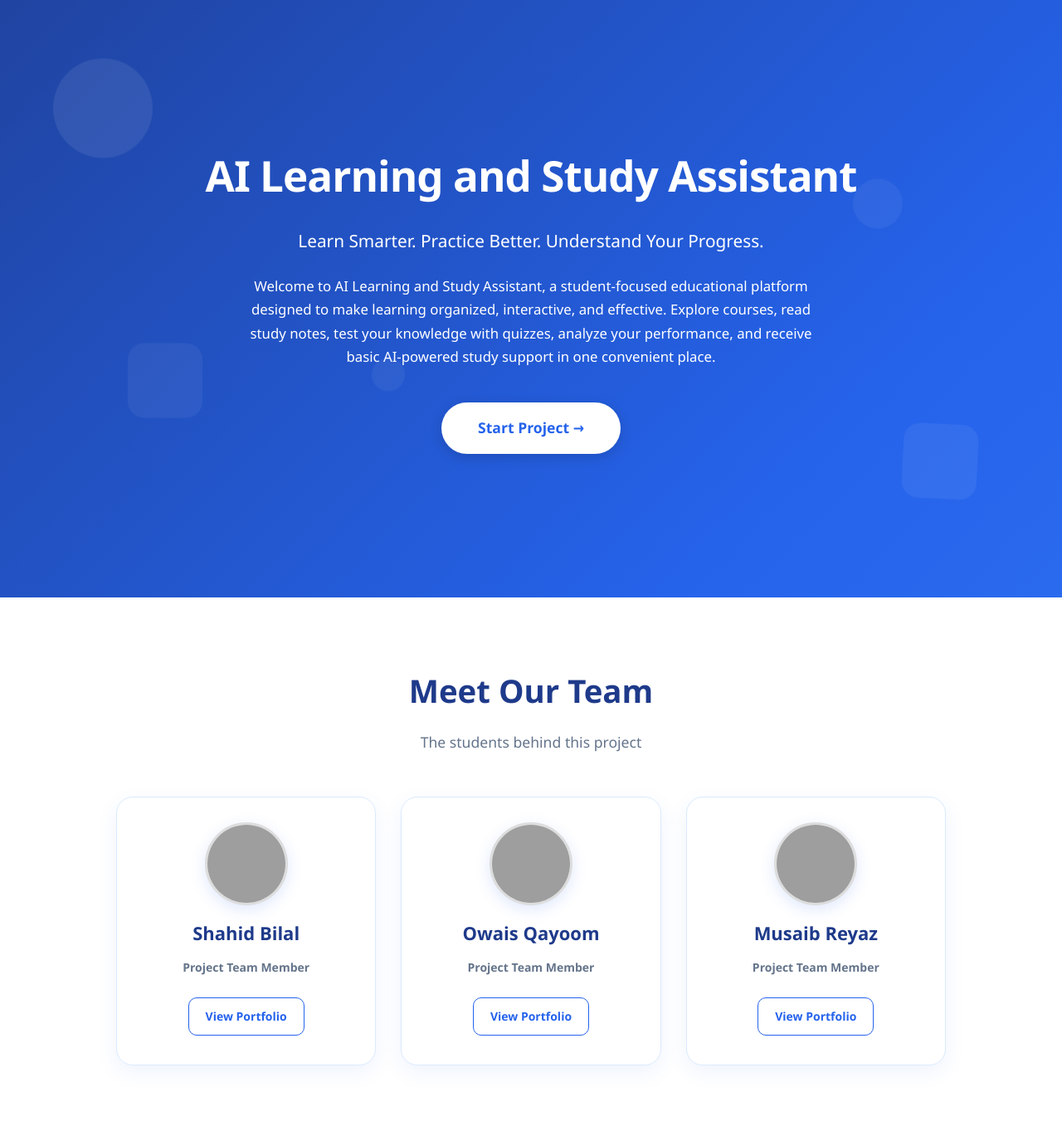
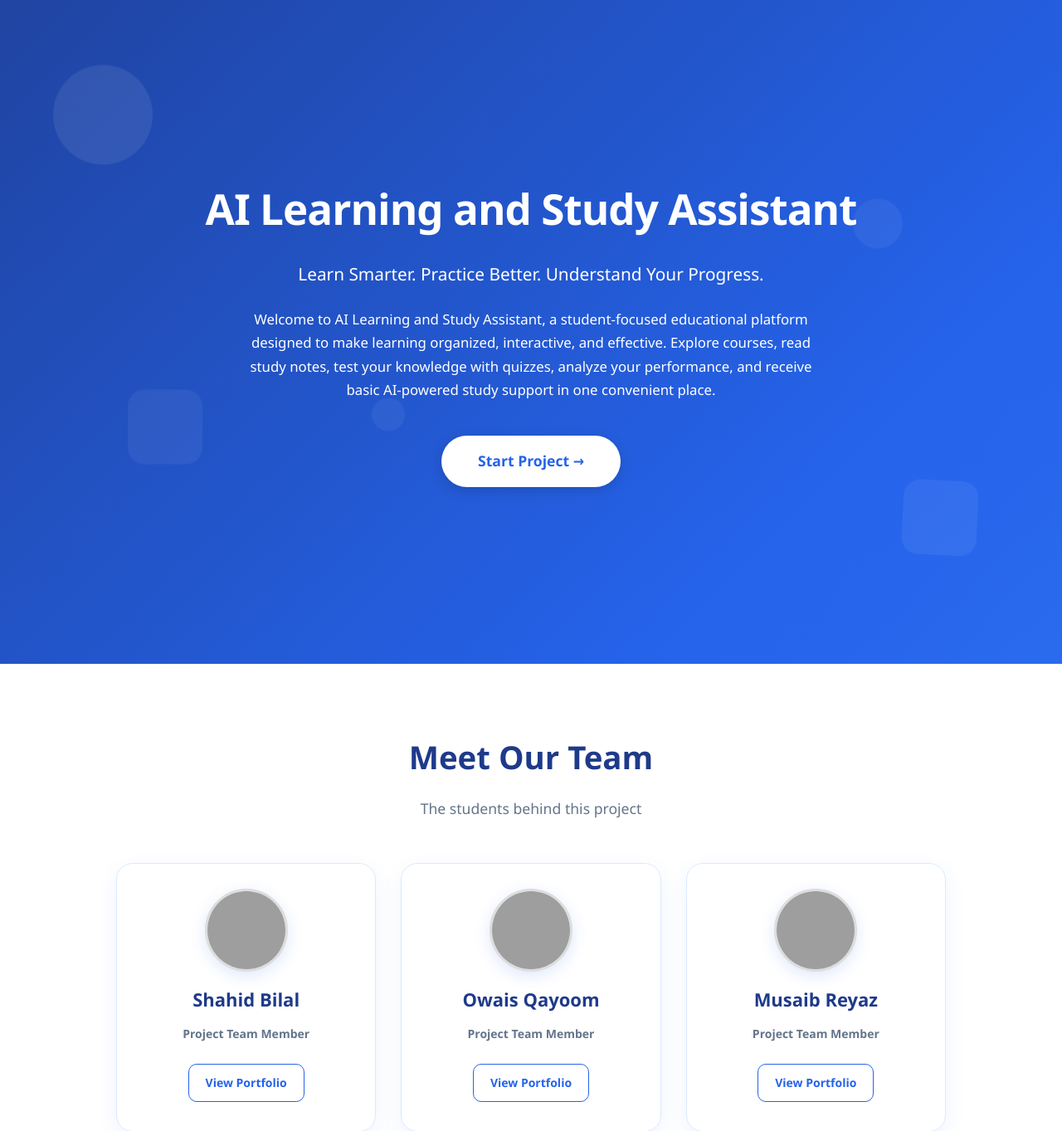
Before and after one commit to shahid-bilal1/ai-learning-study-assistant, a Flask app: page / in a window 1280 px wide. Shown: the top 1363 px of the page at 83% size. Run offline with Flask 3, Linux system fonts and the light colour scheme; grey boxes are pictures that could not be loaded.

Commit message:
docker file

```diff
--- a/static/css/style.css
+++ b/static/css/style.css
@@ -106,7 +106,7 @@ body {
     background: linear-gradient(135deg, var(--deep-blue), var(--primary-blue), #3B82F6);
     background-size: 200% 200%;
     animation: gradientMove 8s ease infinite;
-    min-height: 90vh;
+    min-height: 100vh;
     display: flex;
     align-items: center;
     justify-content: center;
```
Also changed, not shown: 1 other file.
